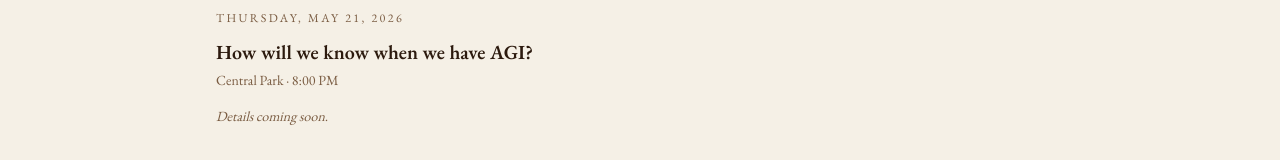
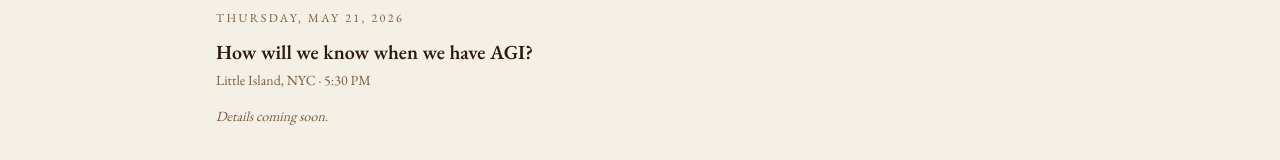
Before and after one commit to hannahylong7/life-of-the-mind-institute, a Next.js app: page /events in a window 1280 px wide. Shown: the part 333-493 px from the top of the page. Built offline with nearby package versions, Linux system fonts and the light colour scheme.

Commit message:
changed event details

```diff
--- a/app/events/page.tsx
+++ b/app/events/page.tsx
@@ -9,7 +9,7 @@ export default function Events() {
           <h2 className="text-xl font-semibold text-[#2c1a0e] mb-1">
             How will we know when we have AGI?
           </h2>
-          <p className="text-sm text-[#7a5c42] mb-4">Central Park · 8:00 PM</p>
+          <p className="text-sm text-[#7a5c42] mb-4">Little Island, NYC · 5:30 PM</p>
           <p className="text-sm italic text-[#7a5c42]">Details coming soon.</p>
         </div>
       </section>
```
